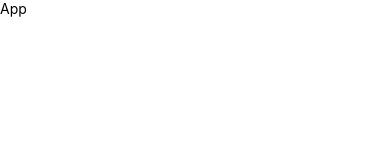
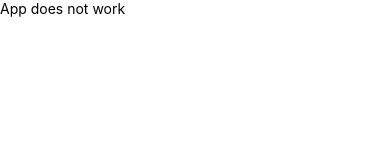
Before and after one commit to teqsha/onie, a React Native app: screen / in a window 390 px wide. Shown: the top 160 px of the page. Built offline with nearby package versions, Linux system fonts and the light colour scheme.

Commit message:
app.tsx file  update

```diff
--- a/App.tsx
+++ b/App.tsx
@@ -4,7 +4,7 @@ import React from 'react'
 const App = () => {
   return (
     <View>
-      <Text>App</Text>
+      <Text>App does not work</Text>
     </View>
   )
 }
```
